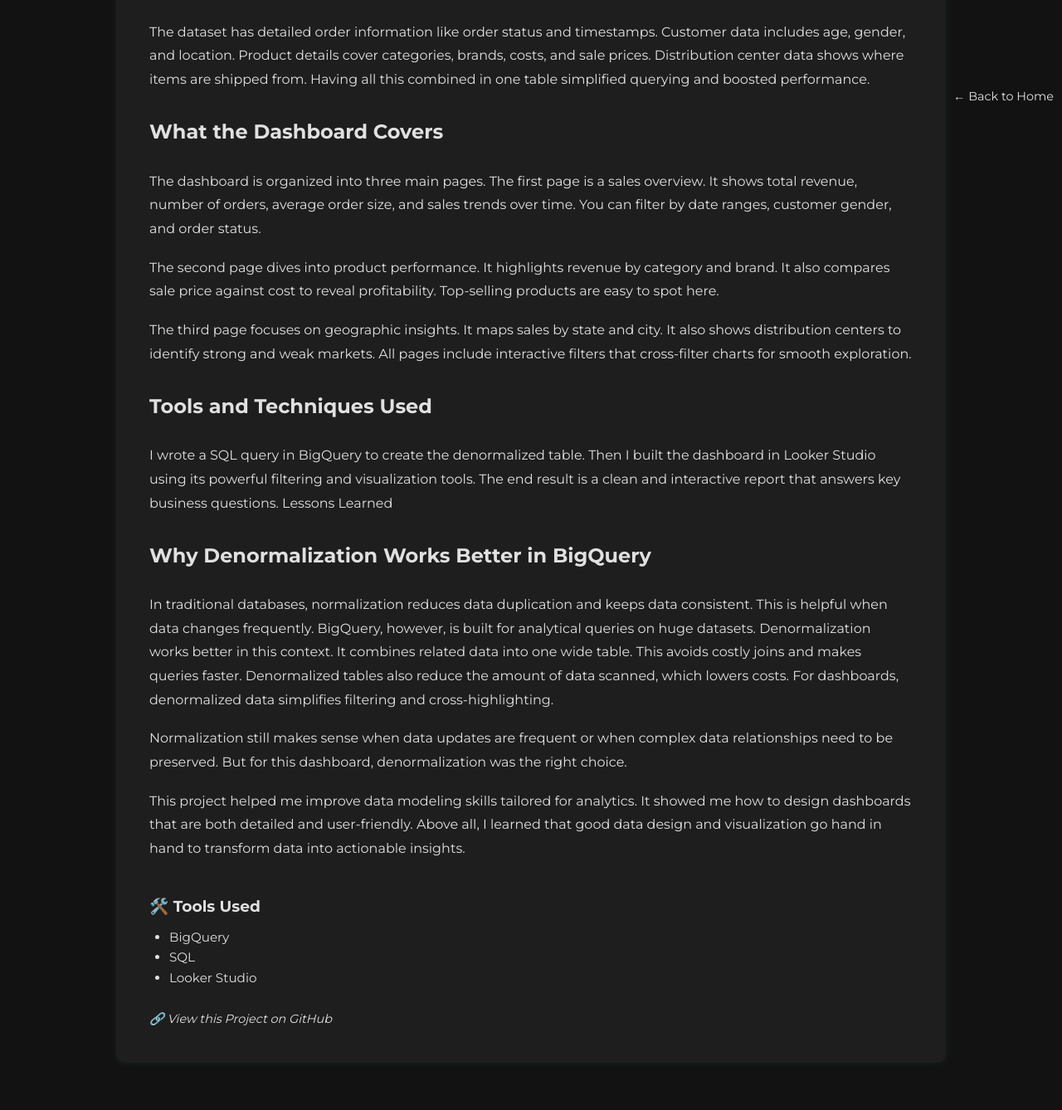
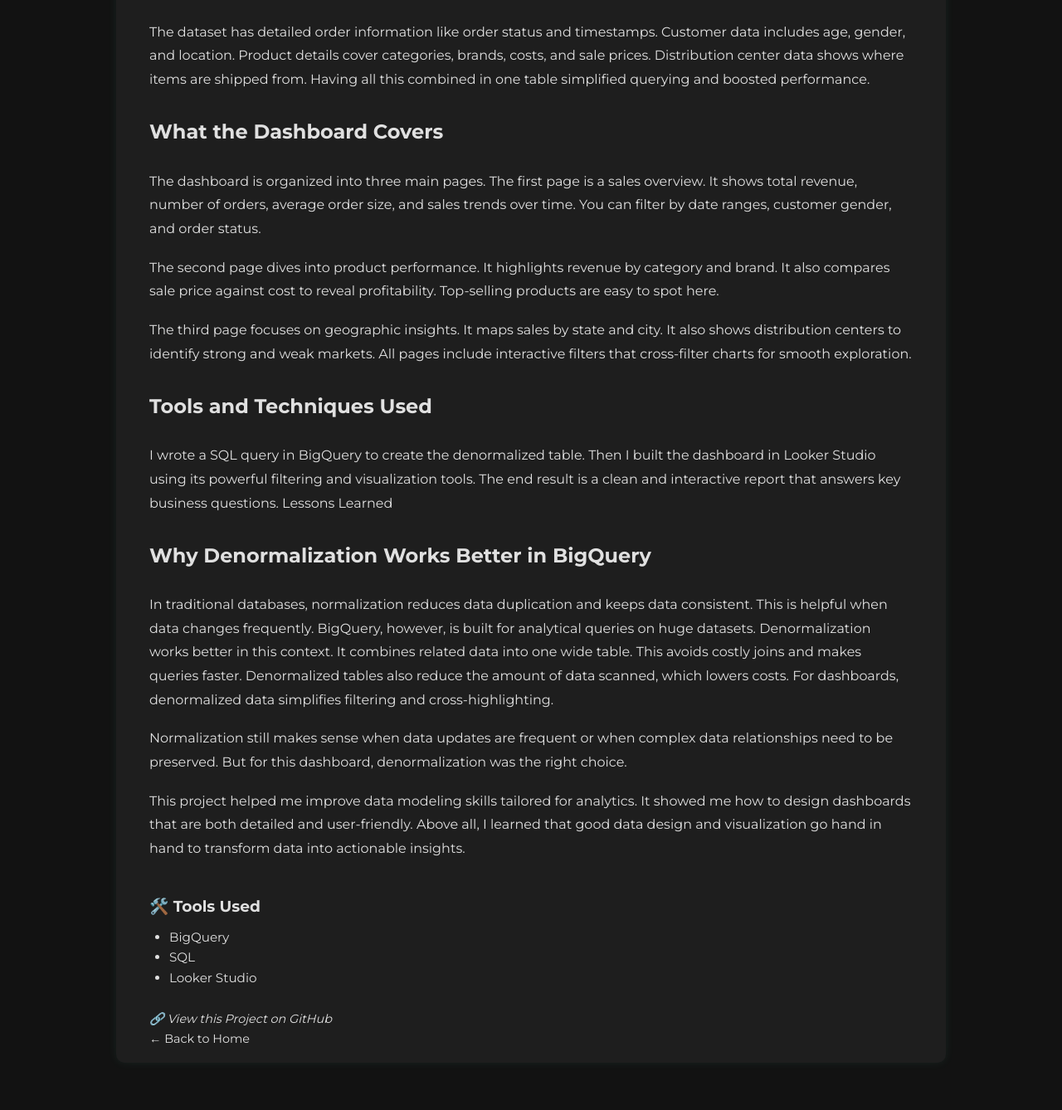
Before and after one commit to Fassilsis/fassilsis.github.io, a Jekyll site: the page built from projects/thelooker-ecommerce-dashboard.md, in a window 1280 px wide. Shown: the part 702-2040 px from the top of the page at 83% size. Built offline with Jekyll 4.4.1, drawn with Linux system fonts in a browser that asks for light colours.

Commit message:
Update project.html

```diff
--- a/_layouts/project.html
+++ b/_layouts/project.html
@@ -41,7 +41,7 @@ layout: default
       </div>
       {% endif %}
 
-      <a href="/" class="back-link" style=" position: fixed; bottom: 40px; right: 10px; display: block; text-align: right; position: fixed;">← Back to Home</a>
+      <a href="/" class="back-link" style=" position: fixed; display: block; text-align: right;">← Back to Home</a>
     </div>
   </div>
 </div>
```
